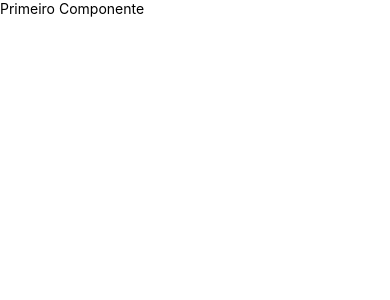
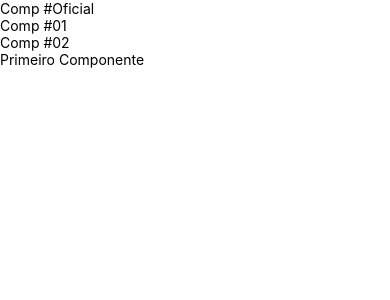
Before and after one commit to gustavocarvalho1997/Estudo-React-Native, a React Native app: screen / in a window 390 px wide. Shown: the top 300 px of the page. Built offline with nearby package versions, Linux system fonts and the light colour scheme.

Commit message:
Exemplo de exportar mais de um componente

```diff
--- a/src/App.js
+++ b/src/App.js
@@ -1,10 +1,15 @@
 /* eslint-disable prettier/prettier */
 import React from 'react';
 import {View} from 'react-native';
+
+import Comp, {Comp1, Comp2} from './components/Multi';
 import Primeiro from './components/Primeiro';
 
 export default () => (
     <View>
+        <Comp />
+        <Comp1 />
+        <Comp2 />
         <Primeiro />
     </View>
 );
--- /dev/null
+++ b/src/components/Multi.js
@@ -0,0 +1,13 @@
+/* eslint-disable prettier/prettier */
+import React from 'react';
+import { Text } from 'react-native';
+
+export default function Comp() {
+    return <Text>Comp #Oficial</Text>;
+}
+export function Comp1() {
+    return <Text>Comp #01</Text>;
+}
+export function Comp2() {
+    return <Text>Comp #02</Text>;
+}
```
